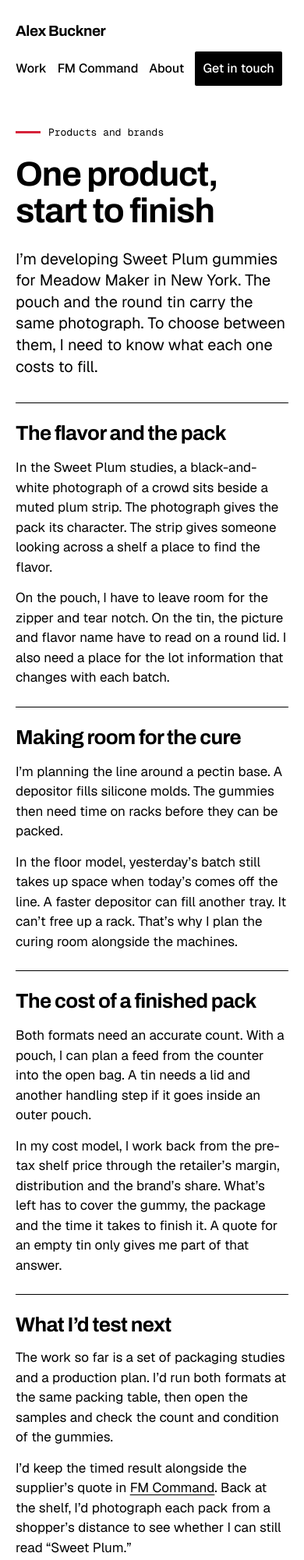
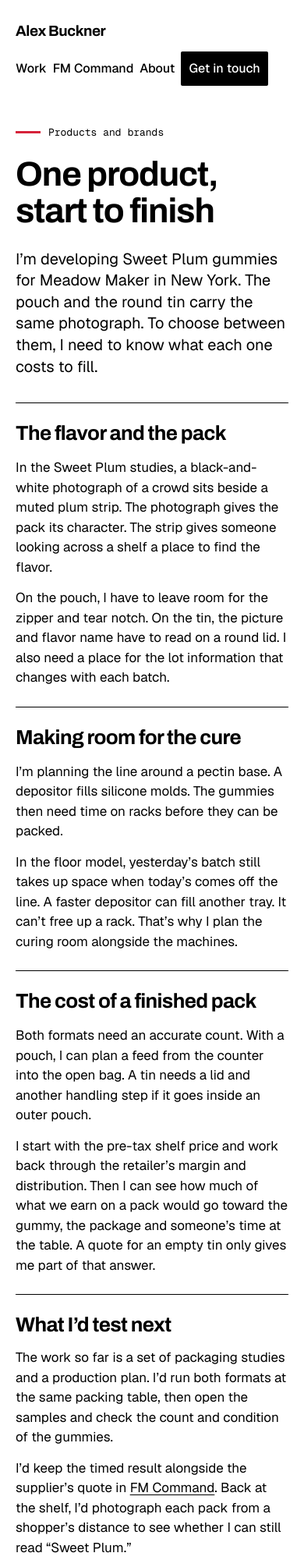
Before and after one commit to MeadowMakerAi/alex-buckner-site, a plain HTML site: page one-product-start-to-finish.html in a window 390 px wide. Shown: the top 2000 px of the page at 78% size. Drawn offline with nearby package versions, Linux system fonts and the light colour scheme.

Commit message:
Fit the phone navigation and clarify the packing comparison

```diff
--- a/one-product-start-to-finish.html
+++ b/one-product-start-to-finish.html
@@ -74,7 +74,7 @@
     .footer a { font-weight: 500; }
     @media (max-width: 700px) {
       .chapter, .workbench { grid-template-columns: 1fr; }
-      .mast nav { font-size: 16px; }
+      .mast nav { column-gap: 8px; font-size: 16px; }
       .mast .contact { padding-inline: 10px; }
       .workbench { gap: 28px; }
       h2 { max-width: none; }
@@ -123,7 +123,7 @@
         <h2>The cost of a finished pack</h2>
         <div class="copy">
           <p>Both formats need an accurate count. With a pouch, I can plan a feed from the counter into the open bag. A tin needs a lid and another handling step if it goes inside an outer pouch.</p>
-          <p>In my cost model, I work back from the pre-tax shelf price through the retailer’s margin, distribution and the brand’s share. What’s left has to cover the gummy, the package and the time it takes to finish it. A quote for an empty tin only gives me part of that answer.</p>
+          <p>I start with the pre-tax shelf price and work back through the retailer’s margin and distribution. Then I can see how much of what we earn on a pack would go toward the gummy, the package and someone’s time at the table. A quote for an empty tin only gives me part of that answer.</p>
         </div>
       </section>
       <section class="workbench next" aria-labelledby="trial-title">
```
